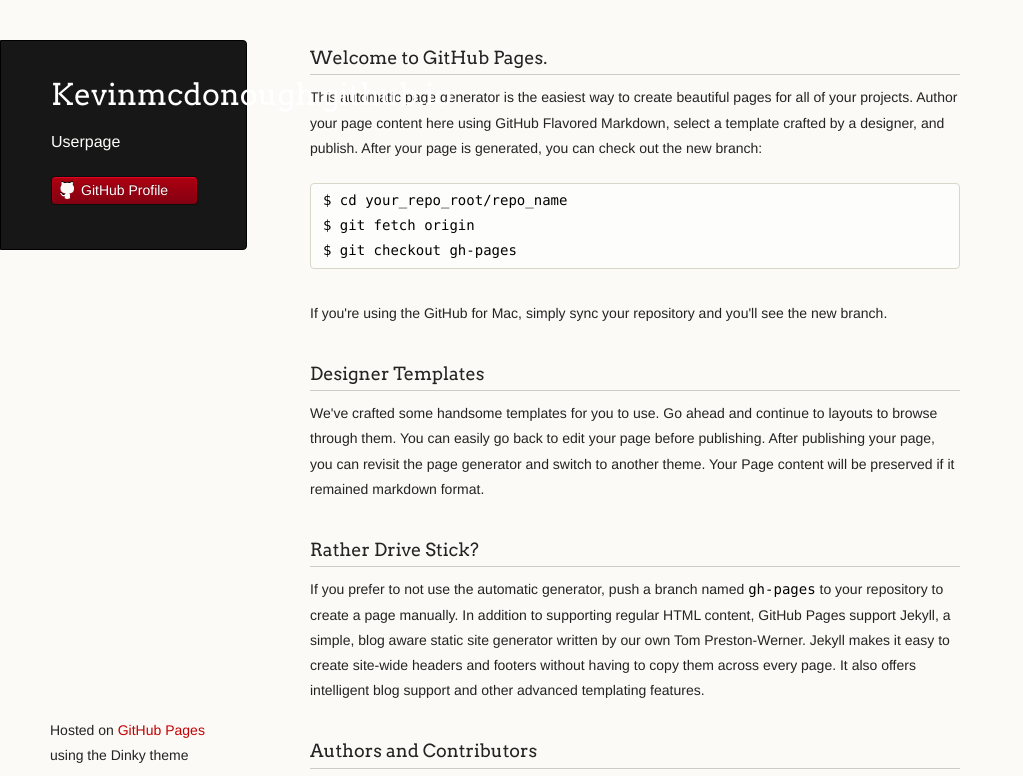
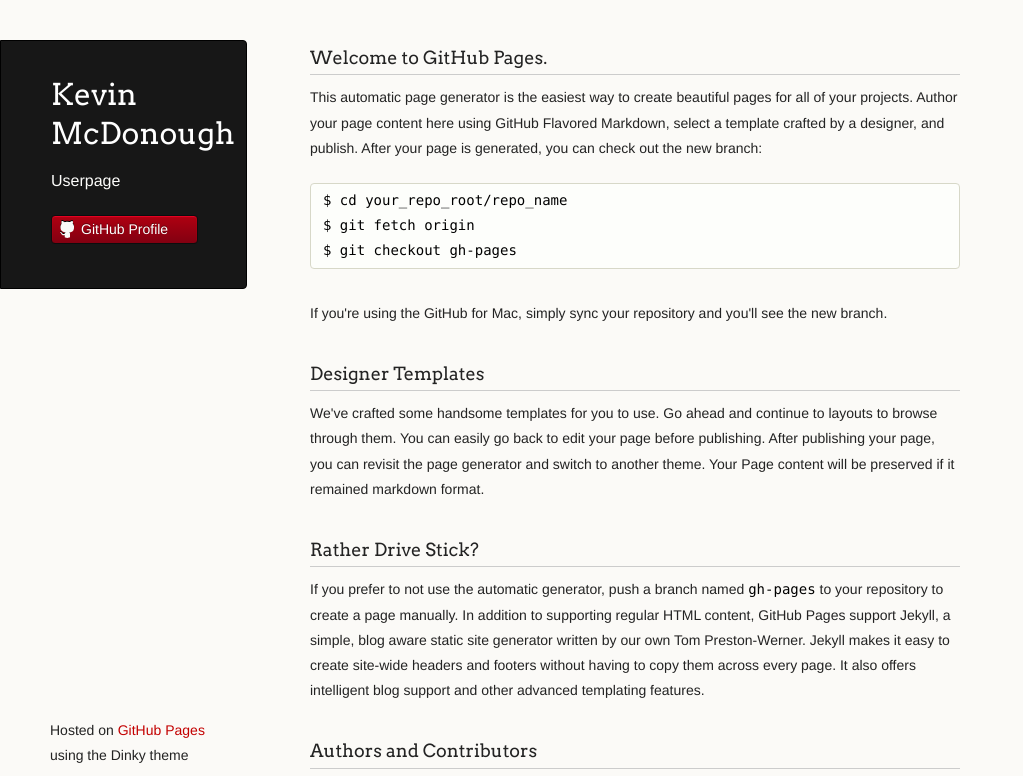
Before and after one commit to KevinMcDonough/KevinMcDonough.github.io, a plain HTML site: page index.html in a window 1280 px wide. Shown: the top 776 px of the page, without its empty margins (0-1023 px from the left). Drawn offline with Linux system fonts and the light colour scheme.

Commit message:
Update index.html

```diff
--- a/index.html
+++ b/index.html
@@ -16,7 +16,7 @@
   <body>
     <div class="wrapper">
       <header>
-        <h1 class="header">Kevinmcdonough.github.io</h1>
+        <h1 class="header">Kevin McDonough</h1>
         <p class="header">Userpage</p>
 
 
```
